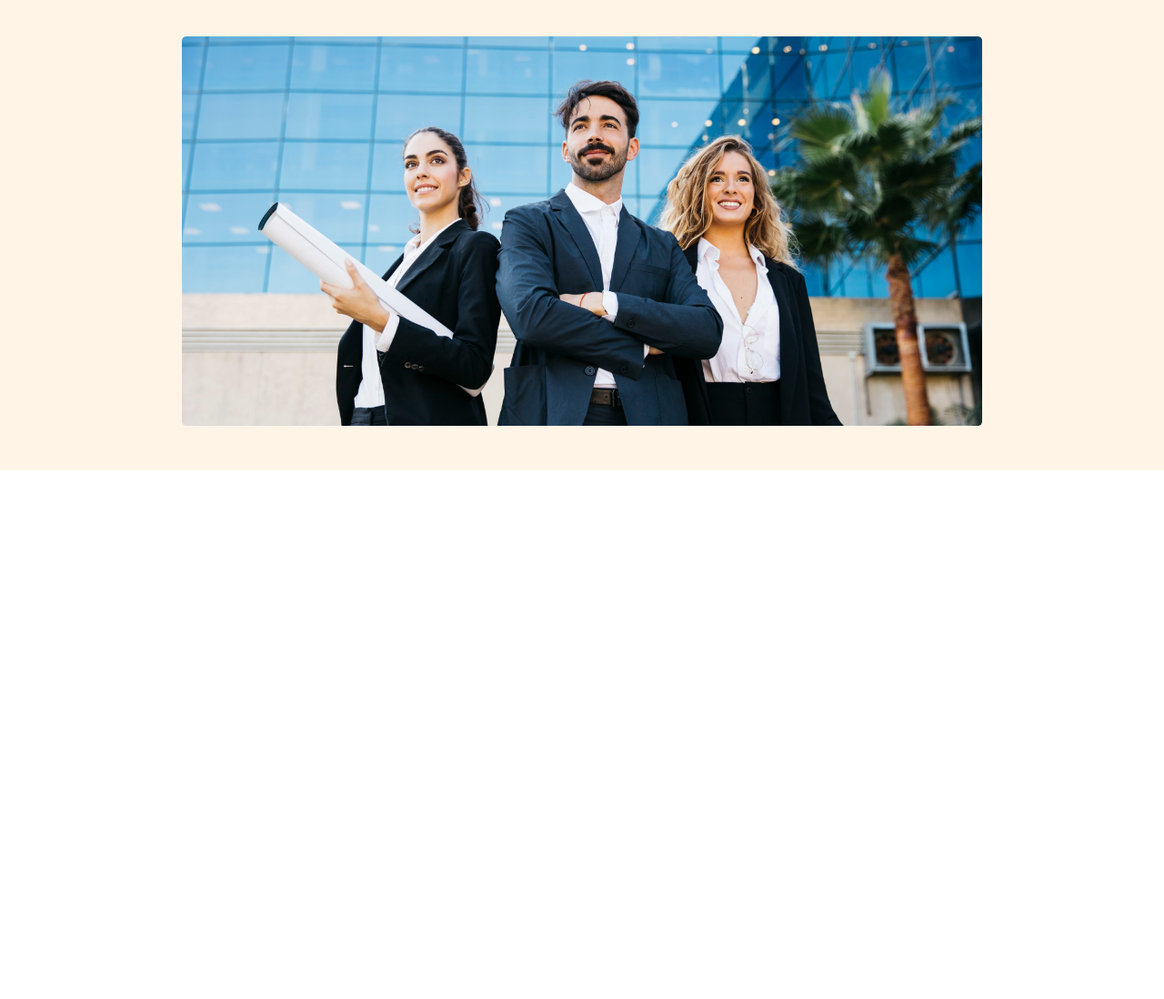
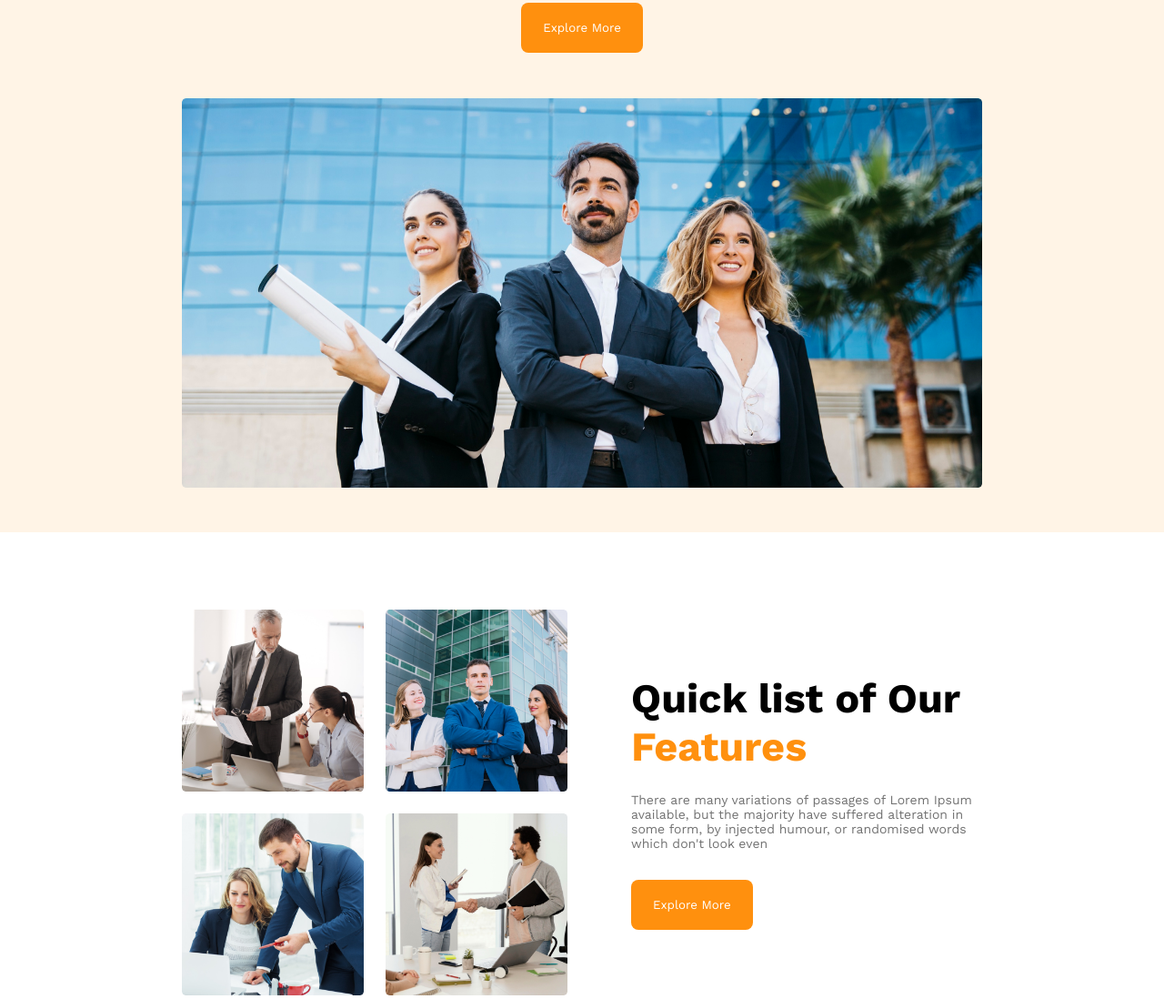
Before and after one commit to Tanvir3232/assignment-2, a plain HTML site: page index.html in a window 1280 px wide. Shown: the part 464-1562 px from the top of the page at 91% size. Before the commit the page ends 981 px from the top, so only its background shows below. Drawn offline with nearby package versions, Linux system fonts and the light colour scheme.

Commit message:
added feature section

```diff
--- a/index.html
+++ b/index.html
@@ -8,6 +8,7 @@
     <link rel="stylesheet" href="styles/style.css">
 </head>
 <body>
+    <!-- start header section  -->
     <header class="header">
         <nav class="nav">
             <div class="site-name secondary-color">G3 Architects</div>
@@ -28,6 +29,34 @@
             </div>
         </div>
     </header>
+    <!-- end header section  -->
 
+    <!-- start feature section  -->
+    <section class="container">
+        <div class="features">
+            <div class="feature-teams">
+                <div class="team">
+                    <img src="images/team1.png" alt="">
+                </div>
+                <div class="team">
+                    <img src="images/team2.png" alt="">
+                </div>
+                <div class="team">
+                    <img src="images/team3.png" alt="">
+                </div>
+                <div class="team">
+                    <img src="images/team4.png" alt="">
+                </div>
+
+            </div>
+            <div class="feature-info">
+                <h2 class="feature-title">Quick list of Our <span>Features</span></h2>
+                <p class="feature-description primary-color">There are many variations of passages of Lorem Ipsum available, but the majority have suffered alteration in some form, by injected humour, or randomised words which don't look even</p>
+                <button class="primary-btn">Explore More</button>
+            </div>
+        </div>
+
+    </section>
+    <!-- end feature section  -->
 </body>
 </html>
--- a/styles/style.css
+++ b/styles/style.css
@@ -23,7 +23,9 @@
     border-radius: 8px;
     border: 0px;
 }
-
+.container{
+    margin: 0px 200px;
+}
 /* header styles */
 .header {
     background: rgba(255, 144, 14, 0.1);
@@ -65,7 +67,7 @@
 .banner-title {
     font-weight: 700;
     font-size: 64px;
-    margin-top: 32px;
+    margin-top: 100px;
     padding: 5px 150px;
 }
 
@@ -83,3 +85,37 @@
 .banner-thumbnail img {
     width: 100%;
 }
+
+/* feature section styles */
+.features{
+    margin-top: 85px;
+    display: flex;
+    align-items: center;
+    gap: 70px;
+}
+.feature-teams{
+    display: grid;
+    grid-template-columns: repeat(2,1fr);
+    grid-column-gap: 24px;
+    grid-row-gap: 24px;
+}
+.team{
+    width: 200px;
+    height: 200px;
+}
+.team img{
+    width: 100%;
+}
+
+.feature-title{
+    font-size: 45px;
+    font-weight: 700;
+}
+.feature-title span{
+    color: #FF900E;
+}
+.feature-description{
+    font-size: 14px;
+    font-weight: 400;
+    margin: 24px 0px 32px;
+}
```
